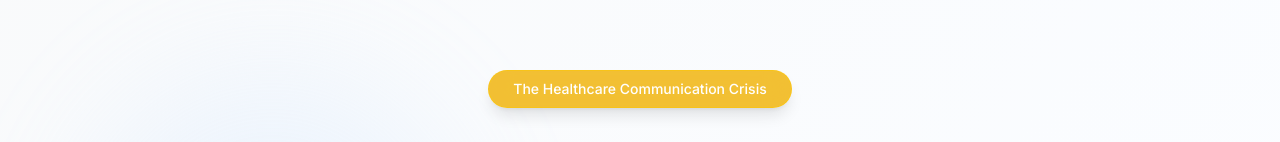
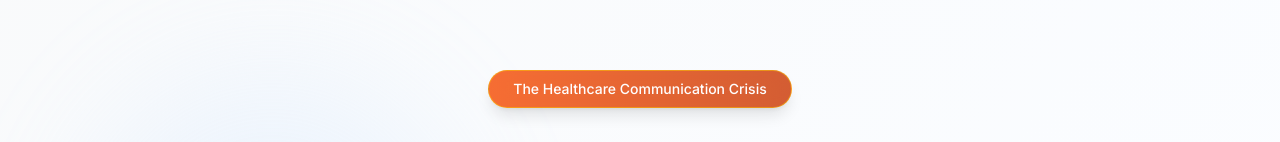
Before and after one commit to jabinweb/sciocare, a Next.js app: page / in a window 1280 px wide. Shown: the part 810-952 px from the top of the page. Built offline with nearby package versions, Linux system fonts and the light colour scheme.

Commit message:
Updated content

```diff
--- a/components/landing/ProblemStatementSection.tsx
+++ b/components/landing/ProblemStatementSection.tsx
@@ -75,7 +75,7 @@ export default function ProblemStatementSection() {
 
         {/* Section Header */}
         <div className="text-center mb-12 md:mb-16">
-          <div className="inline-flex items-center gap-2 px-4 md:px-6 py-2 md:py-2 bg-yellow-500/80 backdrop-blur-md text-gray-900 text-xs md:text-sm font-medium rounded-full mb-8 md:mb-10 border border-yellow-400/50 shadow-lg pointer-events-none">
+          <div className="inline-flex items-center gap-2 px-4 md:px-6 py-2 md:py-2 bg-gradient-to-r from-orange-600/80 to-orange-700/80 backdrop-blur-md text-gray-900 text-xs md:text-sm font-medium rounded-full mb-8 md:mb-10 border border-yellow-400/50 shadow-lg pointer-events-none">
             <span className="text-white">The Healthcare Communication Crisis</span>
           </div>
           <h2 className="text-2xl md:text-3xl lg:text-4xl font-bold mb-4 md:mb-6 text-gray-900 drop-shadow-sm px-4">
```
